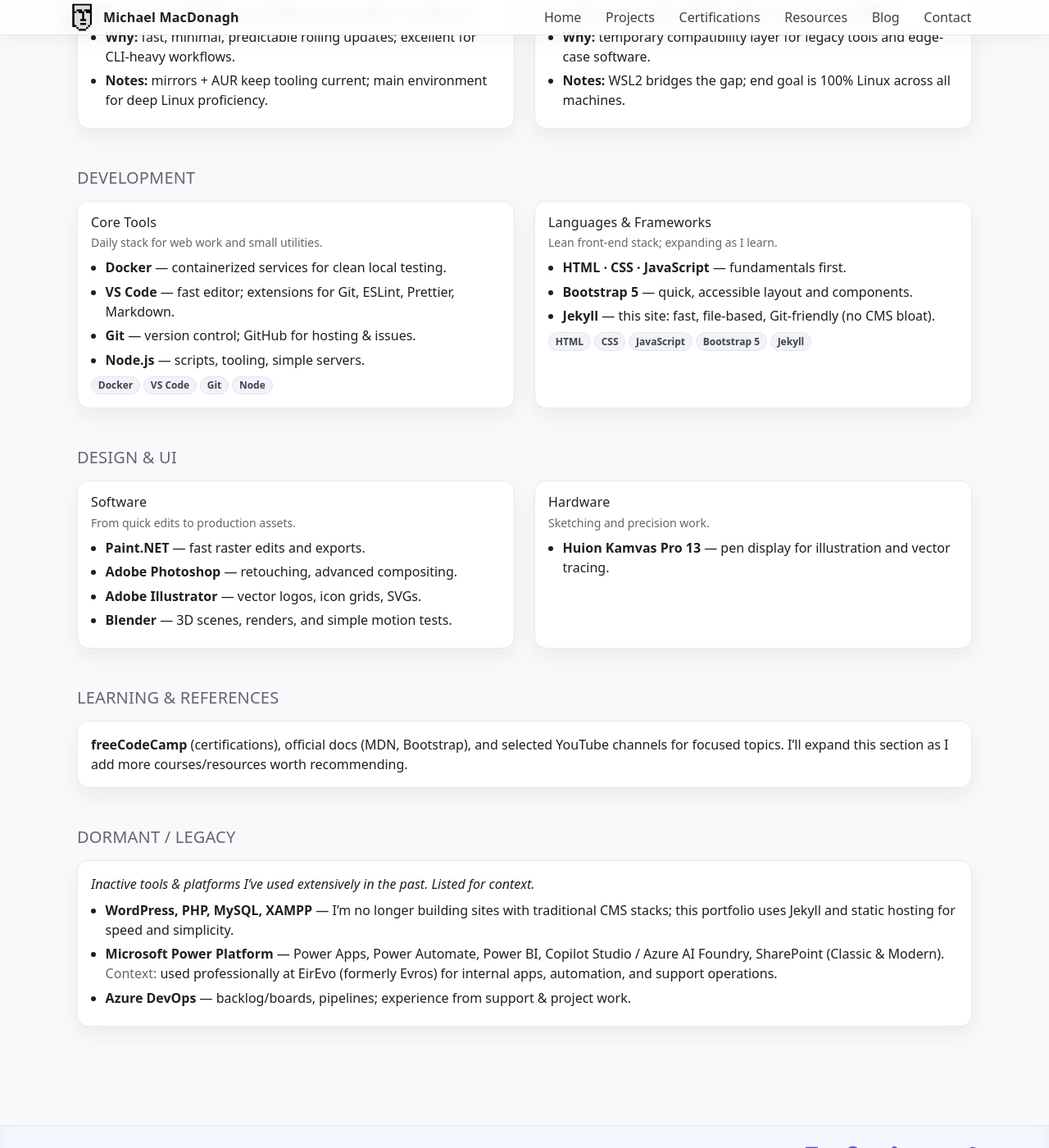
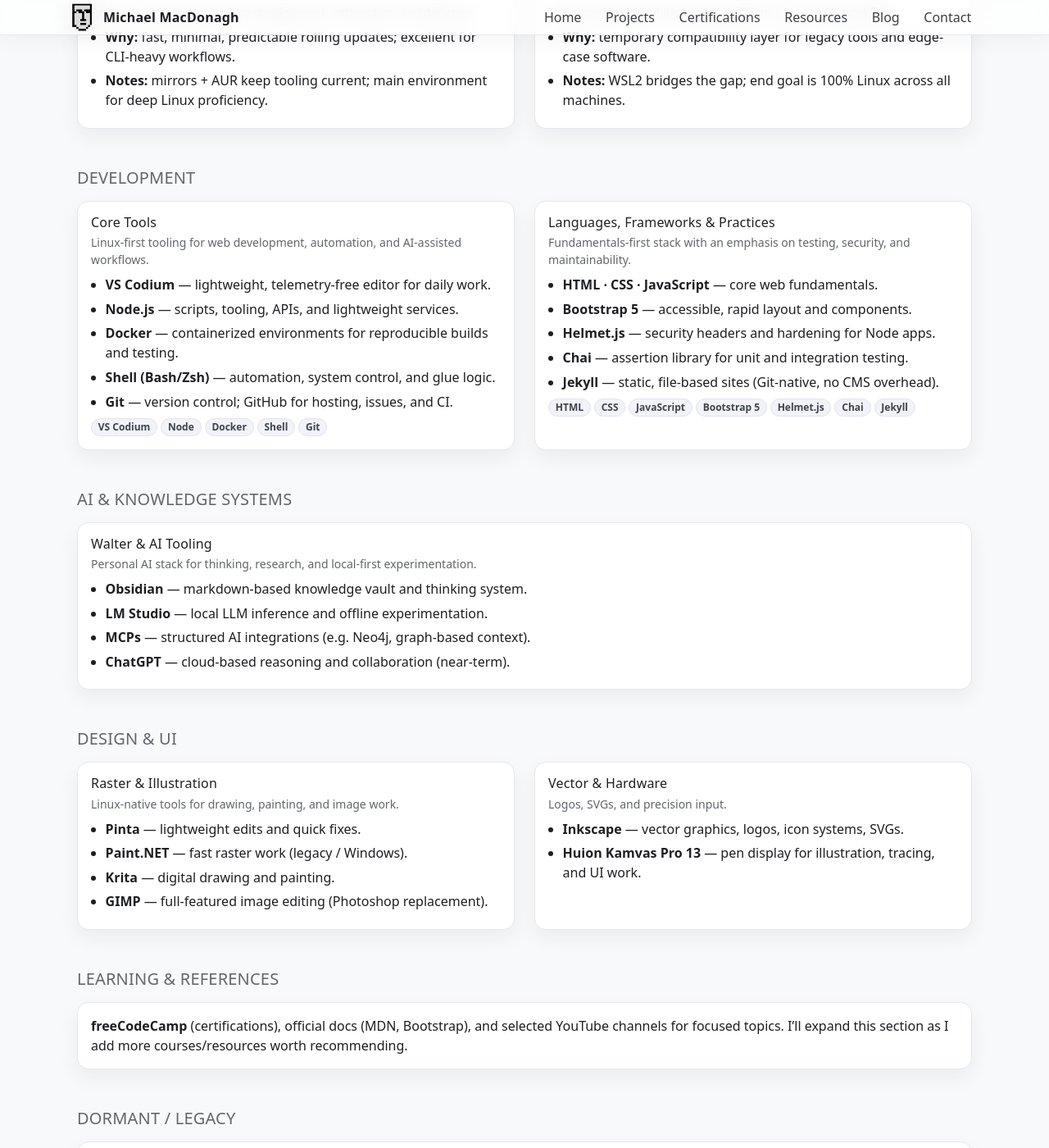
Before and after one commit to MechMadHog/michaelmacdonagh.net, a Jekyll site: the page built from resources.md, in a window 1280 px wide and 1400 px high, scrolled down 291 px. Shown: the whole window at 82% size. Built offline with Jekyll 4.4.1, drawn with Linux system fonts in a browser that asks for light colours.

Commit message:
Update resources.md

```diff
--- a/resources.md
+++ b/resources.md
@@ -44,83 +44,124 @@
         </article>
       </div>
     </div>
-    <!-- =========================
-         DEVELOPMENT
-         ========================= -->
-    <h2 class="h5 text-uppercase text-muted mt-5 mb-3">Development</h2>
-    <div class="row g-4">
-      <div class="col-12 col-lg-6">
-        <article class="card h-100">
-          <div class="card-body">
-            <h3 class="h6 mb-1">Core Tools</h3>
-            <div class="small text-muted mb-2">Daily stack for web work and small utilities.</div>
-            <ul class="mb-2">
-              <li><strong>Docker</strong> — containerized services for clean local testing.</li>
-              <li><strong>VS Code</strong> — fast editor; extensions for Git, ESLint, Prettier, Markdown.</li>
-              <li><strong>Git</strong> — version control; GitHub for hosting & issues.</li>
-              <li><strong>Node.js</strong> — scripts, tooling, simple servers.</li>
-            </ul>
-            <div class="d-flex flex-wrap gap-1">
-              <span class="badge text-bg-light">Docker</span>
-              <span class="badge text-bg-light">VS Code</span>
-              <span class="badge text-bg-light">Git</span>
-              <span class="badge text-bg-light">Node</span>
-            </div>
-          </div>
-        </article>
+<!-- =========================
+     DEVELOPMENT
+     ========================= -->
+<h2 class="h5 text-uppercase text-muted mt-5 mb-3">Development</h2>
+<div class="row g-4">
+  <div class="col-12 col-lg-6">
+    <article class="card h-100">
+      <div class="card-body">
+        <h3 class="h6 mb-1">Core Tools</h3>
+        <div class="small text-muted mb-2">
+          Linux-first tooling for web development, automation, and AI-assisted workflows.
+        </div>
+        <ul class="mb-2">
+          <li><strong>VS Codium</strong> — lightweight, telemetry-free editor for daily work.</li>
+          <li><strong>Node.js</strong> — scripts, tooling, APIs, and lightweight services.</li>
+          <li><strong>Docker</strong> — containerized environments for reproducible builds and testing.</li>
+          <li><strong>Shell (Bash/Zsh)</strong> — automation, system control, and glue logic.</li>
+          <li><strong>Git</strong> — version control; GitHub for hosting, issues, and CI.</li>
+        </ul>
+        <div class="d-flex flex-wrap gap-1">
+          <span class="badge text-bg-light">VS Codium</span>
+          <span class="badge text-bg-light">Node</span>
+          <span class="badge text-bg-light">Docker</span>
+          <span class="badge text-bg-light">Shell</span>
+          <span class="badge text-bg-light">Git</span>
+        </div>
       </div>
-      <div class="col-12 col-lg-6">
-        <article class="card h-100">
-          <div class="card-body">
-            <h3 class="h6 mb-1">Languages & Frameworks</h3>
-            <div class="small text-muted mb-2">Lean front-end stack; expanding as I learn.</div>
-            <ul class="mb-2">
-              <li><strong>HTML · CSS · JavaScript</strong> — fundamentals first.</li>
-              <li><strong>Bootstrap 5</strong> — quick, accessible layout and components.</li>
-              <li><strong>Jekyll</strong> — this site: fast, file-based, Git-friendly (no CMS bloat).</li>
-            </ul>
-            <div class="d-flex flex-wrap gap-1">
-              <span class="badge text-bg-light">HTML</span>
-              <span class="badge text-bg-light">CSS</span>
-              <span class="badge text-bg-light">JavaScript</span>
-              <span class="badge text-bg-light">Bootstrap 5</span>
-              <span class="badge text-bg-light">Jekyll</span>
-            </div>
-          </div>
-        </article>
+    </article>
+  </div>
+
+  <div class="col-12 col-lg-6">
+    <article class="card h-100">
+      <div class="card-body">
+        <h3 class="h6 mb-1">Languages, Frameworks & Practices</h3>
+        <div class="small text-muted mb-2">
+          Fundamentals-first stack with an emphasis on testing, security, and maintainability.
+        </div>
+        <ul class="mb-2">
+          <li><strong>HTML · CSS · JavaScript</strong> — core web fundamentals.</li>
+          <li><strong>Bootstrap 5</strong> — accessible, rapid layout and components.</li>
+          <li><strong>Helmet.js</strong> — security headers and hardening for Node apps.</li>
+          <li><strong>Chai</strong> — assertion library for unit and integration testing.</li>
+          <li><strong>Jekyll</strong> — static, file-based sites (Git-native, no CMS overhead).</li>
+        </ul>
+        <div class="d-flex flex-wrap gap-1">
+          <span class="badge text-bg-light">HTML</span>
+          <span class="badge text-bg-light">CSS</span>
+          <span class="badge text-bg-light">JavaScript</span>
+          <span class="badge text-bg-light">Bootstrap 5</span>
+          <span class="badge text-bg-light">Helmet.js</span>
+          <span class="badge text-bg-light">Chai</span>
+          <span class="badge text-bg-light">Jekyll</span>
+        </div>
       </div>
-    </div>
-    <!-- =========================
-         DESIGN & HARDWARE
-         ========================= -->
-    <h2 class="h5 text-uppercase text-muted mt-5 mb-3">Design & UI</h2>
-    <div class="row g-4">
-      <div class="col-12 col-lg-6">
-        <article class="card h-100">
-          <div class="card-body">
-            <h3 class="h6 mb-1">Software</h3>
-            <div class="small text-muted mb-2">From quick edits to production assets.</div>
-            <ul class="mb-0">
-              <li><strong>Paint.NET</strong> — fast raster edits and exports.</li>
-              <li><strong>Adobe Photoshop</strong> — retouching, advanced compositing.</li>
-              <li><strong>Adobe Illustrator</strong> — vector logos, icon grids, SVGs.</li>
-              <li><strong>Blender</strong> — 3D scenes, renders, and simple motion tests.</li>
-            </ul>
-          </div>
-        </article>
+    </article>
+  </div>
+</div>
+
+<!-- =========================
+     AI & KNOWLEDGE SYSTEMS
+     ========================= -->
+<h2 class="h5 text-uppercase text-muted mt-5 mb-3">AI & Knowledge Systems</h2>
+<div class="row g-4">
+  <div class="col-12 col-lg-12">
+    <article class="card h-100">
+      <div class="card-body">
+        <h3 class="h6 mb-1">Walter & AI Tooling</h3>
+        <div class="small text-muted mb-2">
+          Personal AI stack for thinking, research, and local-first experimentation.
+        </div>
+        <ul class="mb-0">
+          <li><strong>Obsidian</strong> — markdown-based knowledge vault and thinking system.</li>
+          <li><strong>LM Studio</strong> — local LLM inference and offline experimentation.</li>
+          <li><strong>MCPs</strong> — structured AI integrations (e.g. Neo4j, graph-based context).</li>
+          <li><strong>ChatGPT</strong> — cloud-based reasoning and collaboration (near-term).</li>
+        </ul>
       </div>
-      <div class="col-12 col-lg-6">
-        <article class="card h-100">
-          <div class="card-body">
-            <h3 class="h6 mb-1">Hardware</h3>
-            <div class="small text-muted mb-2">Sketching and precision work.</div>
-            <ul class="mb-0">
-              <li><strong>Huion Kamvas Pro 13</strong> — pen display for illustration and vector tracing.</li>
-            </ul>
-          </div>
-        </article>
+    </article>
+  </div>
+</div>
+
+<!-- =========================
+     DESIGN & UI
+     ========================= -->
+<h2 class="h5 text-uppercase text-muted mt-5 mb-3">Design & UI</h2>
+<div class="row g-4">
+  <div class="col-12 col-lg-6">
+    <article class="card h-100">
+      <div class="card-body">
+        <h3 class="h6 mb-1">Raster & Illustration</h3>
+        <div class="small text-muted mb-2">
+          Linux-native tools for drawing, painting, and image work.
+        </div>
+        <ul class="mb-0">
+          <li><strong>Pinta</strong> — lightweight edits and quick fixes.</li>
+          <li><strong>Paint.NET</strong> — fast raster work (legacy / Windows).</li>
+          <li><strong>Krita</strong> — digital drawing and painting.</li>
+          <li><strong>GIMP</strong> — full-featured image editing (Photoshop replacement).</li>
+        </ul>
       </div>
-    </div>
+    </article>
+  </div>
+
+  <div class="col-12 col-lg-6">
+    <article class="card h-100">
+      <div class="card-body">
+        <h3 class="h6 mb-1">Vector & Hardware</h3>
+        <div class="small text-muted mb-2">
+          Logos, SVGs, and precision input.
+        </div>
+        <ul class="mb-0">
+          <li><strong>Inkscape</strong> — vector graphics, logos, icon systems, SVGs.</li>
+          <li><strong>Huion Kamvas Pro 13</strong> — pen display for illustration, tracing, and UI work.</li>
+        </ul>
+      </div>
+    </article>
+  </div>
+</div>
     <!-- =========================
          LEARNING & REFERENCES (optional starter)
          ========================= -->
```
